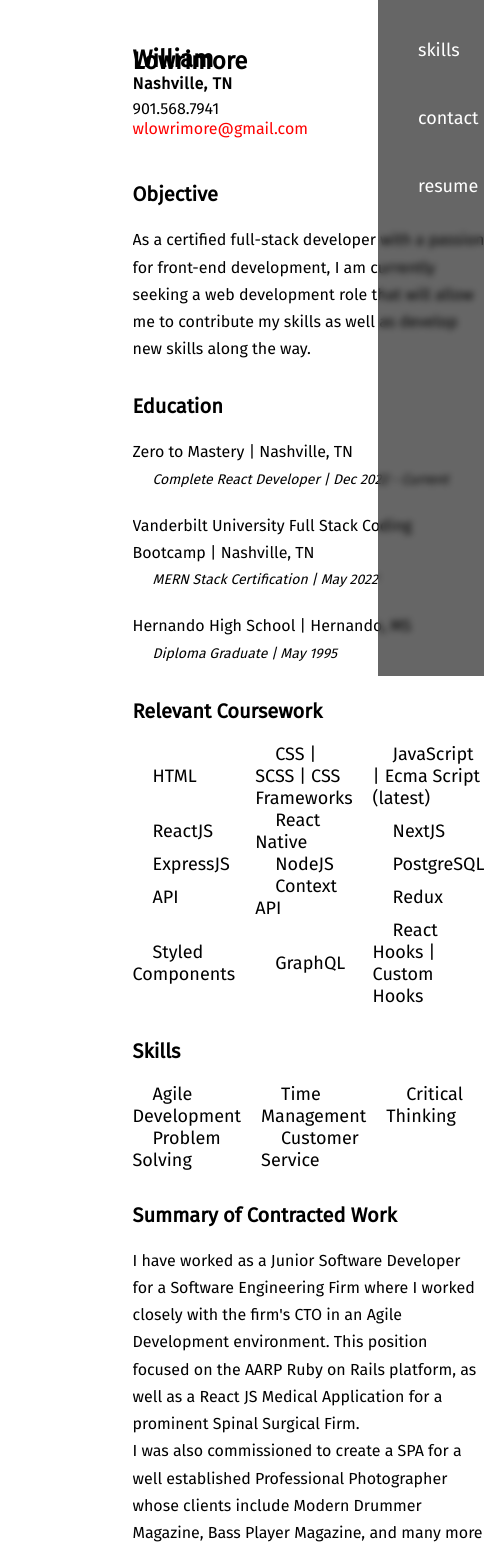
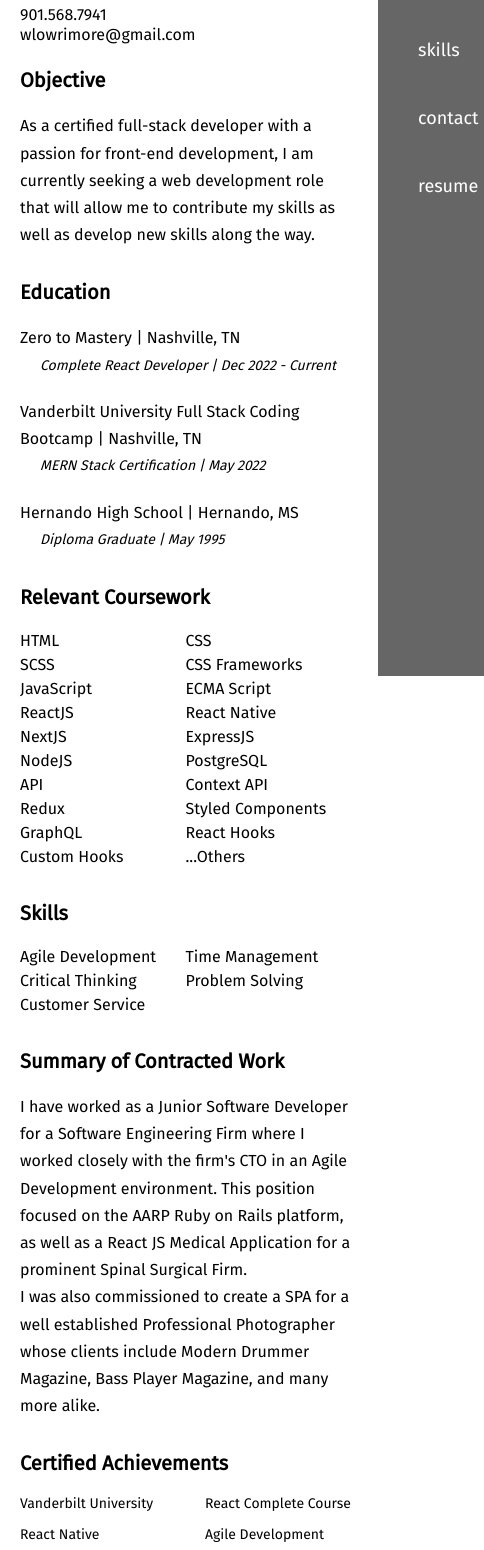
Before and after one commit to wlowrimore/2023_portfolio, a React (Create React App) app in the folder portfolio-code/: page /resume in a window 390 px wide. Shown: the part 168-1718 px from the top of the page, 484 px wide, since content can reach past the window. Built offline with nearby package versions, Linux system fonts and the light colour scheme.

Commit message:
adds smallest @media query to resume page

```diff
--- a/portfolio-code/src/components/alt-contact/alt-contact.component.jsx
+++ b/portfolio-code/src/components/alt-contact/alt-contact.component.jsx
@@ -3,7 +3,7 @@ import {
   Title,
   IconsContainer,
   Icon,
-} from "./alt-contact.stryles";
+} from "./alt-contact.styles";
 
 import {
   FaGithub,
--- a/portfolio-code/src/components/alt-contact/alt-contact.stryles.jsx
+++ b/portfolio-code/src/components/alt-contact/alt-contact.styles.jsx
@@ -12,12 +12,25 @@ export const Title = styled.h2`
   width: 70%;
   margin: 0;
   padding: 12px 0;
+
+  @media screen and (min-width: 320px) and (max-width: 480px) {
+    font-size: 0.9em;
+    font-weight: bold;
+    text-align: center;
+    width: auto;
+    padding-left: 2px;
+    margin: 0;
+  }
 `;
 
 export const IconsContainer = styled.div`
   display: flex;
   justify-content: space-between;
   padding: 20px 30px;
+
+  @media screen and (min-width: 320px) and (max-width: 480px) {
+    justify-content: center;
+  }
 `;
 
 export const Icon = styled.span`
--- a/portfolio-code/src/components/constact-form/contact-form.styles.jsx
+++ b/portfolio-code/src/components/constact-form/contact-form.styles.jsx
@@ -11,6 +11,16 @@ export const ContactFormContainer = styled.div`
   justify-content: center;
   box-shadow: rgba(50, 50, 93, 0.25) 0px 13px 27px -5px,
     rgba(0, 0, 0, 0.3) 0px 8px 16px -8px;
+
+  @media screen and (min-width: 320px) and (max-width: 480px) {
+    display: flex;
+    flex-direction: column;
+    align-items: center;
+    max-width: 100%;
+    margin: auto;
+    max-height: 100vh;
+    border: none;
+  }
 `;
 
 export const Title = styled.h1`
@@ -28,6 +38,15 @@ export const Form = styled.form`
 
   h4 {
     letter-spacing: 0.5px;
+  }
+
+  @media screen and (min-width: 320px) and (max-width: 480px) {
+    width: 100%;
+    padding: 12px;
+
+    h4 {
+      font-size: 14px;
+    }
   }
 `;
 
--- a/portfolio-code/src/components/resume-text/resume-text.component.jsx
+++ b/portfolio-code/src/components/resume-text/resume-text.component.jsx
@@ -81,7 +81,7 @@ const ResumeText = () => {
           {certificates.map((certificate) => (
             <CertificateCard key={certificate.id}>
               <img src={certificate.image} alt={certificate.name} />
-              <span>{certificate.name}</span>
+              <p>{certificate.name}</p>
             </CertificateCard>
           ))}
         </CertificateContainer>
--- a/portfolio-code/src/components/resume-text/resume-text.styles.jsx
+++ b/portfolio-code/src/components/resume-text/resume-text.styles.jsx
@@ -3,44 +3,74 @@ import styled from "styled-components";
 export const ResumeTextContainer = styled.div`
   display: flex;
   flex-direction: column;
+
+  @media screen and (min-width: 320px) and (max-width: 480px) {
+    display: block;
+  }
 `;
 
 export const Header = styled.div`
-  width: 40%;
+  width: 70%;
   height: auto;
   line-height: 2px;
   margin-bottom: 20px;
+
+  @media screen and (min-width: 320px) and (max-width: 480px) {
+    h2 {
+      font-size: 18px;
+      max-width: 100%;
+    }
+  }
 `;
 
 export const City = styled.h4`
   letter-spacing: 0.5px;
   padding-bottom: 2px;
+
+  @media screen and (min-width: 320px) and (max-width: 480px) {
+  }
 `;
 
 export const Phone = styled.p`
   padding-bottom: 2px;
+
+  @media screen and (min-width: 320px) and (max-width: 480px) {
+  }
 `;
 
 export const Email = styled.span`
-  color: red;
+  color: black;
+
+  @media screen and (min-width: 320px) and (max-width: 480px) {
+  }
 `;
 
 export const SectionTitle = styled.h3`
   padding-top: 12px;
   font-size: 20px;
+
+  @media screen and (min-width: 320px) and (max-width: 480px) {
+  }
 `;
 
 export const SectionBody = styled.div`
   padding: 0;
   margin: 0;
+
+  @media screen and (min-width: 320px) and (max-width: 480px) {
+  }
 `;
 
-export const Text = styled.span`
+export const Text = styled.p`
   display: flex;
   width: 100%;
   font-size: 16px;
   line-height: 1.7rem;
   overflow-y: auto;
+
+  @media screen and (min-width: 320px) and (max-width: 480px) {
+    width: 95%;
+  }
 `;
 
 export const Ul = styled.ul`
@@ -50,6 +80,10 @@ export const Ul = styled.ul`
   padding: 0;
   margin: 0;
   overflow-y: auto;
+
+  @media screen and (min-width: 320px) and (max-width: 480px) {
+    width: 93%;
+  }
 `;
 
 export const GridUl = styled.ul`
@@ -62,6 +96,13 @@ export const GridUl = styled.ul`
   height: auto;
   width: 100%;
   margin: auto;
+
+  @media screen and (min-width: 320px) and (max-width: 480px) {
+    display: grid;
+    grid-template-columns: repeat(2, 1fr);
+    column-gap: 5px;
+    padding-right: 24px;
+  }
 `;
 
 export const ItalicLi = styled.li`
@@ -69,12 +110,21 @@ export const ItalicLi = styled.li`
   font-style: italic;
   text-indent: 20px;
   list-style: none;
+
+  @media screen and (min-width: 320px) and (max-width: 480px) {
+  }
 `;
 
 export const NormalLi = styled.li`
   font-size: 18px;
   text-indent: 20px;
   list-style: none;
+
+  @media screen and (min-width: 320px) and (max-width: 480px) {
+    font-size: 16px;
+    text-indent: 0;
+    line-height: 1.5em;
+  }
 `;
 
 export const CertificateContainer = styled.div`
@@ -82,6 +132,11 @@ export const CertificateContainer = styled.div`
   grid-template-columns: repeat(3, 2fr);
   column-gap: 20px;
   flex-direction: column;
+
+  @media screen and (min-width: 320px) and (max-width: 480px) {
+    display: grid;
+    grid-template-columns: repeat(2, 2fr);
+  }
 `;
 
 export const CertificateCard = styled.div`
@@ -106,4 +161,22 @@ export const CertificateCard = styled.div`
     border-radius: 3px;
     margin-bottom: 6px;
   }
+
+  @media screen and (min-width: 320px) and (max-width: 480px) {
+    justify-content: start;
+    align-items: start;
+    padding: 0 0 14px 0;
+    margin: 0;
+    img {
+      display: none;
+    }
+
+    p {
+      font-size: 14px;
+      padding: 0;
+      margin: 0;
+      align-items: start;
+      justify-content: start;
+    }
+  }
 `;
--- a/portfolio-code/src/javascript-content/resume-content.js
+++ b/portfolio-code/src/javascript-content/resume-content.js
@@ -5,11 +5,23 @@ export const courses = [
   },
   {
     id: 2,
-    name: "CSS | SCSS | CSS Frameworks",
+    name: "CSS",
+  },
+  {
+    id: 17,
+    name: "SCSS",
+  },
+  {
+    id: 18,
+    name: "CSS Frameworks",
   },
   {
     id: 3,
-    name: "JavaScript | Ecma Script (latest)",
+    name: "JavaScript",
+  },
+  {
+    id: 19,
+    name: "ECMA Script",
   },
   {
     id: 4,
@@ -57,7 +69,15 @@ export const courses = [
   },
   {
     id: 15,
-    name: "React Hooks | Custom Hooks",
+    name: "React Hooks",
+  },
+  {
+    id: 16,
+    name: "Custom Hooks",
+  },
+  {
+    id: 20,
+    name: "...Others",
   },
 ];
 
--- a/portfolio-code/src/javascript-content/skills-content.js
+++ b/portfolio-code/src/javascript-content/skills-content.js
@@ -56,7 +56,7 @@ export const languages = [
   },
   {
     id: 12,
-    title: "React Native | Firebase",
+    title: "React Native",
     image: "/logos/reactNativeFB.png",
   },
 ];
--- a/portfolio-code/src/routes/contact/contact.component.jsx
+++ b/portfolio-code/src/routes/contact/contact.component.jsx
@@ -7,7 +7,7 @@ const Contact = () => {
   return (
     <RootContainer>
       <ContactContainer>
-        <Title>Contact Me</Title>
+        <Title>Contact</Title>
         <ContactForm />
         <AltContact />
       </ContactContainer>
--- a/portfolio-code/src/routes/contact/contact.styles.jsx
+++ b/portfolio-code/src/routes/contact/contact.styles.jsx
@@ -6,7 +6,8 @@ export const RootContainer = styled.div`
   height: 100vh;
   width: 100%;
 
-  @media screen and (max-width: 1024px) {
+  @media screen and (min-width: 320px) and (max-width: 480px) {
+    align-itmes: center;
     height: 100vh;
   }
 `;
@@ -20,8 +21,9 @@ export const ContactContainer = styled.div`
   ${"" /* padding: 0; */}
   align-items: center;
 
-  @media screen and (max-width: 1024px) {
+  @media screen and (min-width: 320px) and (max-width: 480px) {
     height: 60%;
+    width: 100%;
     margin-top: 0;
   }
 `;
@@ -31,4 +33,13 @@ export const Title = styled.h1`
   width: 70%;
   margin: auto;
   padding: 12px 0;
+
+  @media screen and (min-width: 320px) and (max-width: 480px) {
+    font-size: 0.9em;
+    font-weight: bold;
+    text-align: center;
+    width: auto;
+    padding-left: 2px;
+    margin: 0;
+  }
 `;
--- a/portfolio-code/src/routes/resume/resume.styles.jsx
+++ b/portfolio-code/src/routes/resume/resume.styles.jsx
@@ -4,7 +4,13 @@ export const RootContainer = styled.div`
   display: flex;
   flex-direction: column;
   width: 70%
-  height: vh;
+  height: 100vh;
+
+  @media screen and (min-width: 320px) and (max-width: 480px) {
+    align-itmes: center;
+    height: 100vh;
+    width: 100%
+  }
 `;
 
 export const ResumeContainer = styled.div`
@@ -14,6 +20,13 @@ export const ResumeContainer = styled.div`
   padding: 40px 60px 40px 60px;
   margin: auto;
   border-top: 1px solid black;
+
+  @media screen and (min-width: 320px) and (max-width: 480px) {
+    height: 60%;
+    width: 100%;
+    margin-top: 0;
+    padding: 12px 0;
+  }
 `;
 
 export const ResumeTitle = styled.h1`
@@ -21,4 +34,13 @@ export const ResumeTitle = styled.h1`
   width: 70%;
   margin: auto;
   padding: 12px 0;
+
+  @media screen and (min-width: 320px) and (max-width: 480px) {
+    font-size: 0.9em;
+    font-weight: bold;
+    text-align: center;
+    width: auto;
+    padding-left: 2px;
+    margin: 0;
+  }
 `;
```
